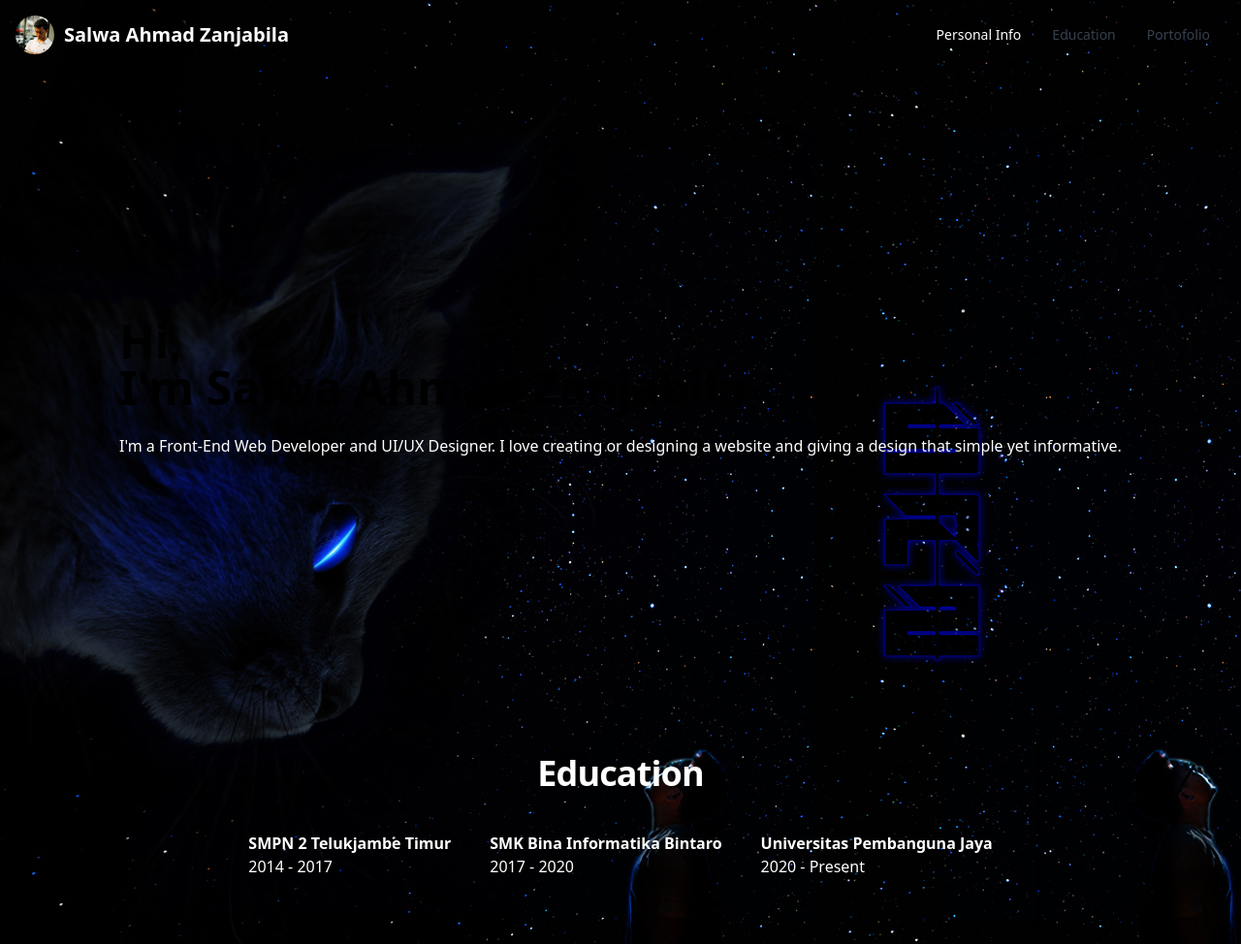
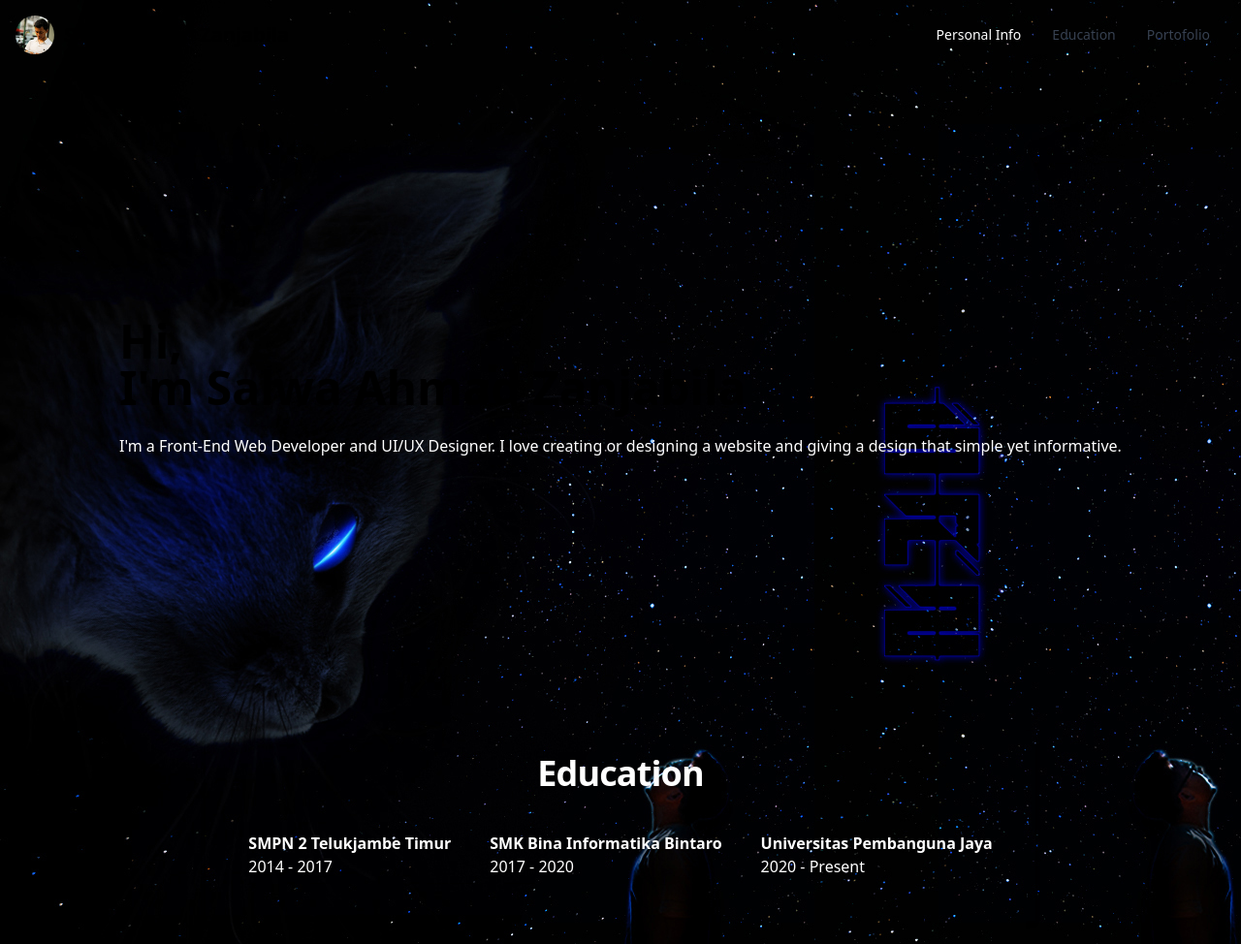
Before and after one commit to salwaahmadz/salwa-portofolio-final-course-project, a plain HTML site: page src/index.html in a window 1280 px wide. Shown: the top 974 px of the page at 97% size. Drawn offline with nearby package versions, Linux system fonts and the light colour scheme.

Commit message:
Fixing font color issue on personal info

```diff
--- a/src/index.html
+++ b/src/index.html
@@ -16,7 +16,7 @@
                     <div class="container flex flex-wrap justify-between items-center mx-auto">
                     <a href="#" class="flex items-center">
                         <img style="margin-right: 10px;" class="w-10 h-10 rounded-full" src="photo/profile_salwa.jpg" alt="Rounded avatar">
-                        <span class="self-center text-xl font-semibold whitespace-nowrap text-white">Salwa Ahmad Zanjabila</span>
+                        <span class="self-center text-xl font-semibold whitespace-nowrap dark:text-white">Salwa Ahmad Zanjabila</span>
                     </a>
                     <button data-collapse-toggle="navbar-default" type="button" class="inline-flex items-center p-2 ml-3 text-sm text-gray-500 rounded-lg md:hidden hover:bg-gray-100 focus:outline-none focus:ring-2 focus:ring-gray-200 dark:text-gray-400 dark:hover:bg-gray-700 dark:focus:ring-gray-600" aria-controls="navbar-default" aria-expanded="false">
                       <span class="sr-only">Open main menu</span>
```
